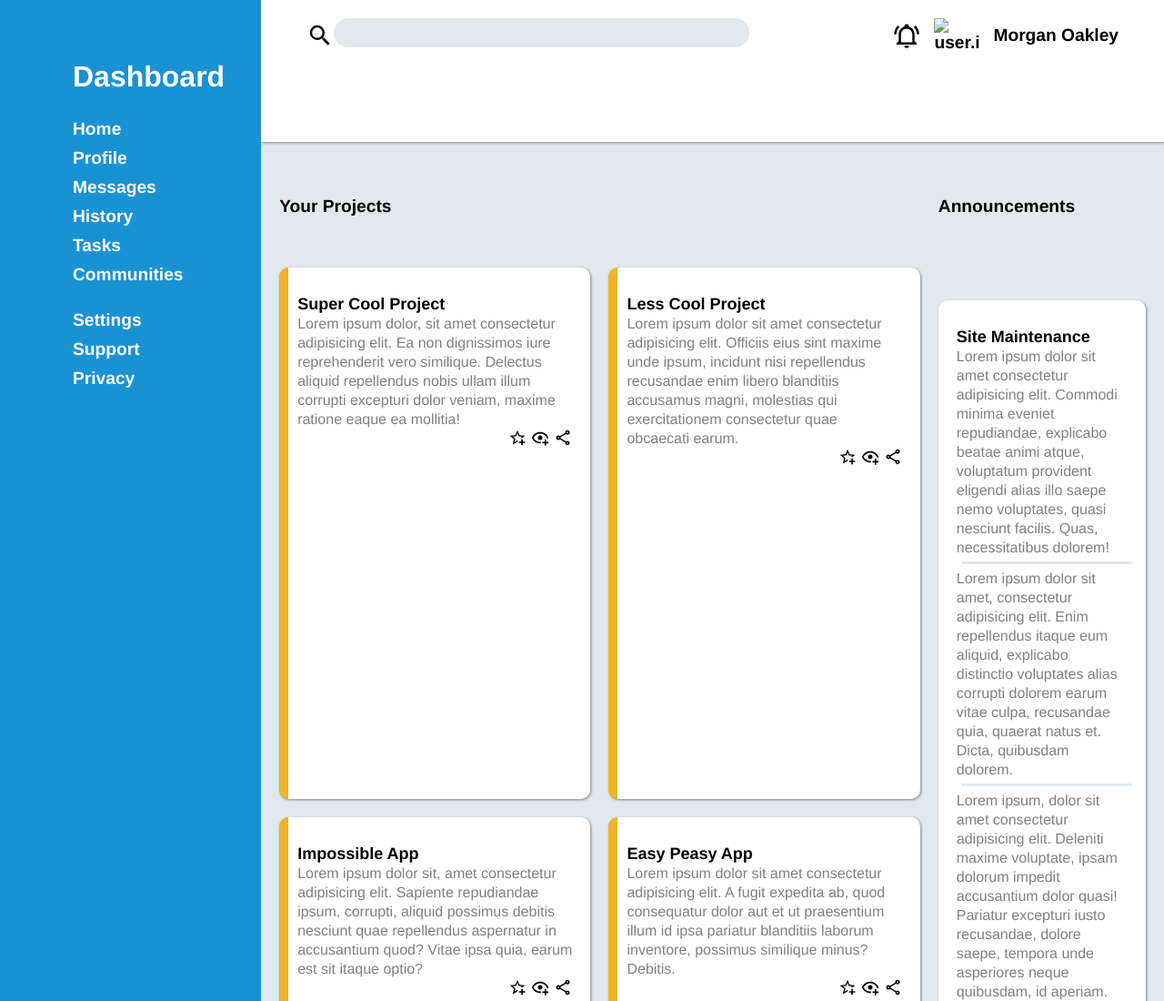
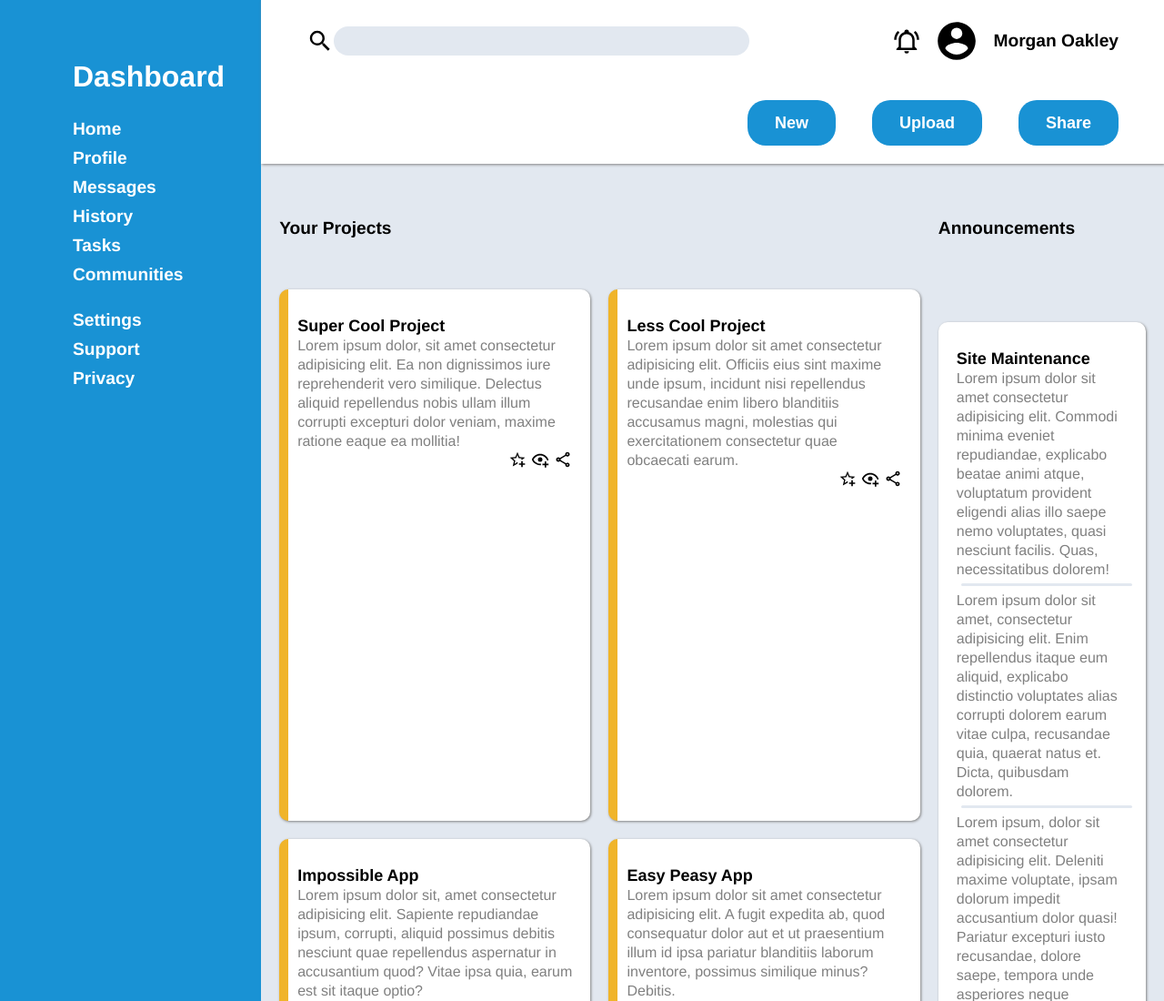
Before and after one commit to bradgerb/odin-admin-dashboard, a plain HTML site: page index.html in a window 1280 px wide. Shown: the top 1100 px of the page at 91% size. Drawn offline with Linux system fonts and the light colour scheme.

Commit message:
Add header buttons

```diff
--- a/index.html
+++ b/index.html
@@ -34,8 +34,16 @@
             </div>
             <div class="userInfo">
                 <img src="./img/bell-ring-outline.svg" alt="bell.img" width="30">
-                <img src="./img/" alt="user.img" width="50">
+                <img src="./img/account-circle.svg" alt="user.img" width="50">
                 Morgan Oakley
+            </div>
+            <div class="greeting">
+
+            </div>
+            <div class="buttons">
+                <button class="button">New</button>
+                <button class="button">Upload</button>
+                <button class="button rightmost">Share</button>
             </div>
         </div>
         <div class="body">
--- a/style.css
+++ b/style.css
@@ -55,6 +55,7 @@ a{
 
 .searchBar{
     display: flex;
+    align-items: center;
     margin: 20px 0px 20px 50px;
 }
 
@@ -78,6 +79,26 @@ input[type=text]{
     height: 30px;
     border: 0px;
     border-radius: 20px;
+}
+
+.buttons{
+    display: flex;
+    justify-content: right;
+}
+
+.button{
+    background-color: #1992d4;
+    color: white;
+    font-size: large;
+    font-weight: bold;
+    border: 0px;
+    padding: 0px 30px;
+    border-radius: 20px;
+    margin: 20px 20px;
+}
+
+.rightmost{
+    margin-right: 50px;
 }
 
 .body{
```
Also changed, not shown: img/account-circle.svg (added), img/account-convert.svg (added), img/account-outline.svg (added), img/account-question.svg (added).
